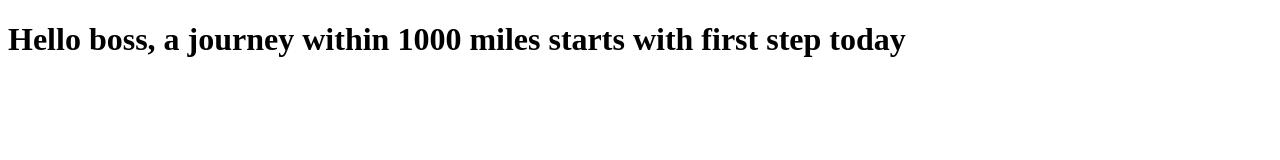
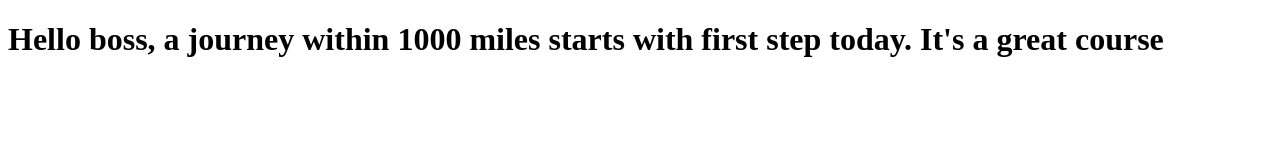
Before and after one commit to ultramarinovaiprogramist/coursera-test, a plain HTML site: page site/index.html in a window 1280 px wide. Drawn offline with Linux system fonts and the light colour scheme.

Commit message:
my first page. small addition

```diff
--- a/site/index.html
+++ b/site/index.html
@@ -4,6 +4,6 @@
 	<title>Hello Boss</title>
 </head>
 <body>
-<h1>Hello boss, a journey within 1000 miles starts with first step today</h1>
+<h1>Hello boss, a journey within 1000 miles starts with first step today. It's a great course</h1>
 </body>
 </html>
```
